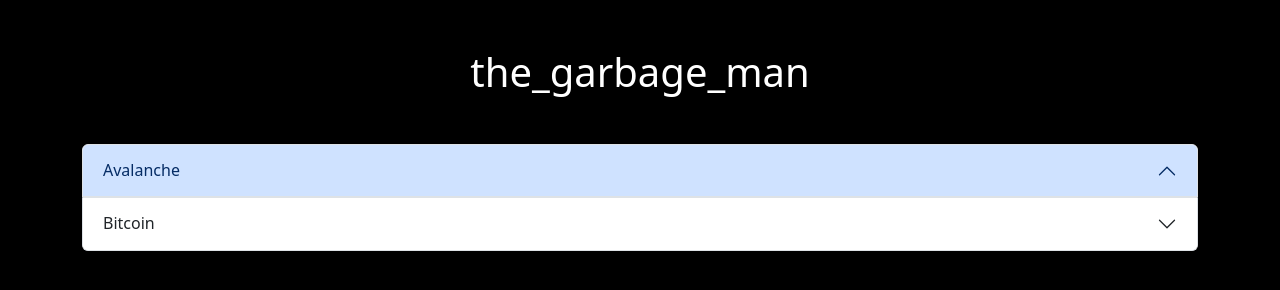
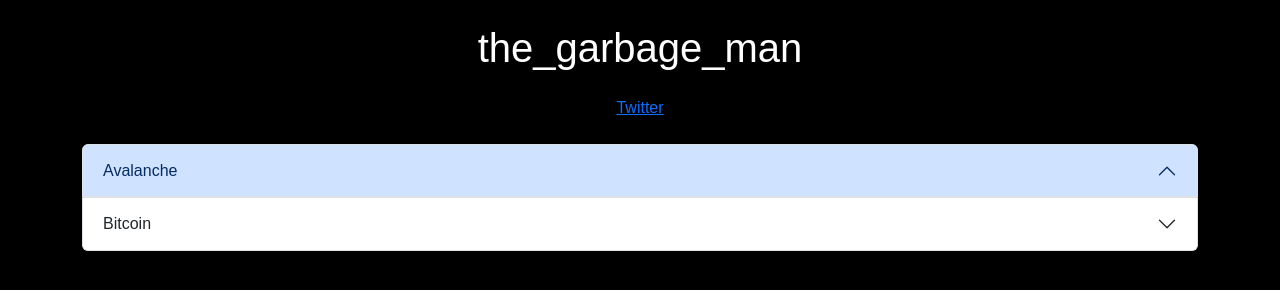
Before and after one commit to the-garbage-man/thegarbageman.github.io, a plain HTML site: page index.html in a window 1280 px wide. Drawn offline with nearby package versions, Linux system fonts and the light colour scheme.

Commit message:
Update index.html

```diff
--- a/index.html
+++ b/index.html
@@ -12,10 +12,22 @@
     <style>
         body {
             background-color: black;
+            /* font-family: 'Stencil Std', fantasy; */
+            font-family: 'Chalkduster', fantasy;
         }
 
         h1 {
             color: white;
+        }
+
+        p {
+            align-items: center;
+        }
+
+        .social {
+            display: block;
+            margin-right: auto;
+            margin-left: auto;
         }
 
         .artwork-img {
@@ -32,7 +44,10 @@
 <body>
 
     <div class="container">
-        <h1 class="text-center my-5">the_garbage_man</h1>
+        <h1 class="text-center my-4">the_garbage_man</h1>
+        <p class="text-center my-4">
+            <a href="https://twitter.com/the_garbage_man">Twitter</a>
+        </p>
     </div>
     <div class="container">
         <div class="accordion" id="accordionExample">
```
